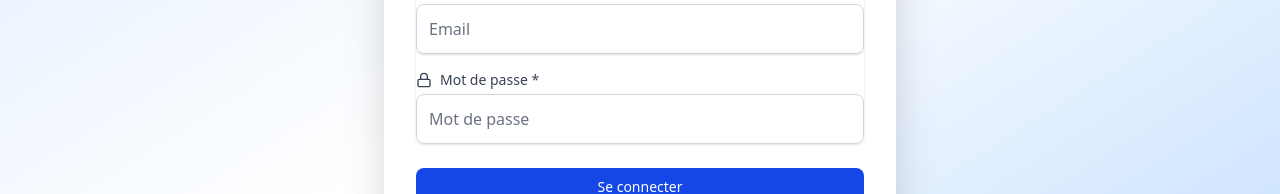
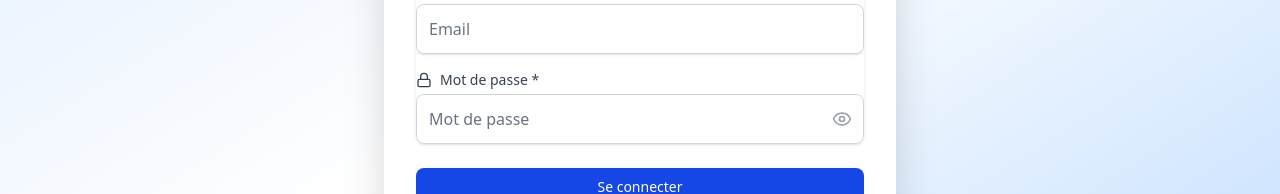
Before and after one commit to DarkZangetsu/geo-map-, a Next.js app in the folder frontend/: page /login in a window 1280 px wide. Shown: the part 459-653 px from the top of the page. Built offline with nearby package versions, Linux system fonts and the light colour scheme; what apollo-upload-client would draw is missing.

Commit message:
ammelioration de authForm

```diff
--- a/frontend/src/components/AuthForm.js
+++ b/frontend/src/components/AuthForm.js
@@ -2,7 +2,7 @@
 
 import { useState } from 'react';
 import { useToast } from './Toast';
-import { Building, User, Mail, Lock, FolderKanban, ArrowRight, ArrowLeft } from 'lucide-react';
+import { Building, User, Mail, Lock, FolderKanban, ArrowRight, ArrowLeft, Eye, EyeOff } from 'lucide-react';
 
 export default function AuthForm({ onLogin, onRegister, loading, mode }) {
   // Si mode est défini, on force le mode login/register, sinon on laisse le switch interne
@@ -19,6 +19,8 @@ export default function AuthForm({ onLogin, onRegister, loading, mode }) {
   });
   const [newProjet, setNewProjet] = useState('');
   const [isSubmitting, setIsSubmitting] = useState(false);
+  const [showPassword, setShowPassword] = useState(false);
+  const [showConfirmPassword, setShowConfirmPassword] = useState(false);
   const { showToast, ToastContainer } = useToast();
 
   const handleInputChange = (e) => {
@@ -124,6 +126,38 @@ export default function AuthForm({ onLogin, onRegister, loading, mode }) {
     return true;
   };
 
+  // Composant pour les champs de mot de passe avec visibilité
+  const PasswordField = ({ id, name, value, onChange, placeholder, label, showPassword, onTogglePassword }) => (
+    <div>
+      <label htmlFor={id} className="block text-sm font-medium text-gray-700 mb-1">
+        <span className="flex items-center gap-2"><Lock className="w-4 h-4" /> {label} *</span>
+      </label>
+      <div className="relative">
+        <input
+          id={id}
+          name={name}
+          type={showPassword ? "text" : "password"}
+          required
+          value={value}
+          onChange={onChange}
+          className="modern-input pr-10"
+          placeholder={placeholder}
+        />
+        <button
+          type="button"
+          className="absolute inset-y-0 right-0 pr-3 flex items-center text-gray-400 hover:text-gray-600 transition-colors"
+          onClick={onTogglePassword}
+        >
+          {showPassword ? (
+            <EyeOff className="h-5 w-5" />
+          ) : (
+            <Eye className="h-5 w-5" />
+          )}
+        </button>
+      </div>
+    </div>
+  );
+
   // Gestion des étapes pour l'inscription
   const steps = [
     {
@@ -212,34 +246,26 @@ export default function AuthForm({ onLogin, onRegister, loading, mode }) {
               placeholder="Email"
             />
           </div>
-          <div>
-            <label htmlFor="password" className="block text-sm font-medium text-gray-700 mb-1">
-              <span className="flex items-center gap-2"><Lock className="w-4 h-4" /> Mot de passe *</span>
-            </label>
-            <input
+          <PasswordField
             id="password"
             name="password"
-              type="password"
-              required
             value={formData.password}
             onChange={handleInputChange}
-              className="modern-input"
             placeholder="Mot de passe"
+            label="Mot de passe"
+            showPassword={showPassword}
+            onTogglePassword={() => setShowPassword(!showPassword)}
           />
-          </div>
           <div className="md:col-span-2">
-            <label htmlFor="confirmPassword" className="block text-sm font-medium text-gray-700 mb-1">
-              <span className="flex items-center gap-2"><Lock className="w-4 h-4" /> Confirmer le mot de passe *</span>
-            </label>
-            <input
+            <PasswordField
               id="confirmPassword"
               name="confirmPassword"
-              type="password"
-              required
               value={formData.confirmPassword}
               onChange={handleInputChange}
-              className="modern-input"
               placeholder="Confirmer le mot de passe"
+              label="Confirmer le mot de passe"
+              showPassword={showConfirmPassword}
+              onTogglePassword={() => setShowConfirmPassword(!showConfirmPassword)}
             />
           </div>
         </div>
@@ -292,21 +318,16 @@ export default function AuthForm({ onLogin, onRegister, loading, mode }) {
                       placeholder="Email"
                     />
                   </div>
-                  <div>
-                    <label htmlFor="password" className="block text-sm font-medium text-gray-700 mb-1">
-                      <span className="flex items-center gap-2"><Lock className="w-4 h-4" /> Mot de passe *</span>
-                    </label>
-                    <input
+                  <PasswordField
                     id="password"
                     name="password"
-                      type="password"
-                      required
                     value={formData.password}
                     onChange={handleInputChange}
-                      className="modern-input"
                     placeholder="Mot de passe"
+                    label="Mot de passe"
+                    showPassword={showPassword}
+                    onTogglePassword={() => setShowPassword(!showPassword)}
                   />
-                  </div>
                 </>
               ) : (
                 steps[step].content
```
Lines whose indentation alone changed are shown as unchanged.
